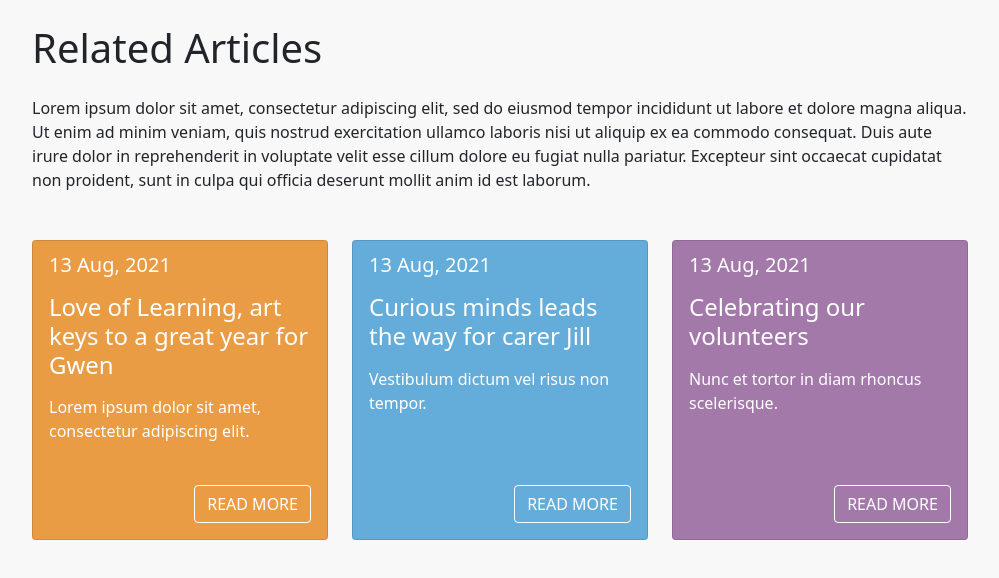
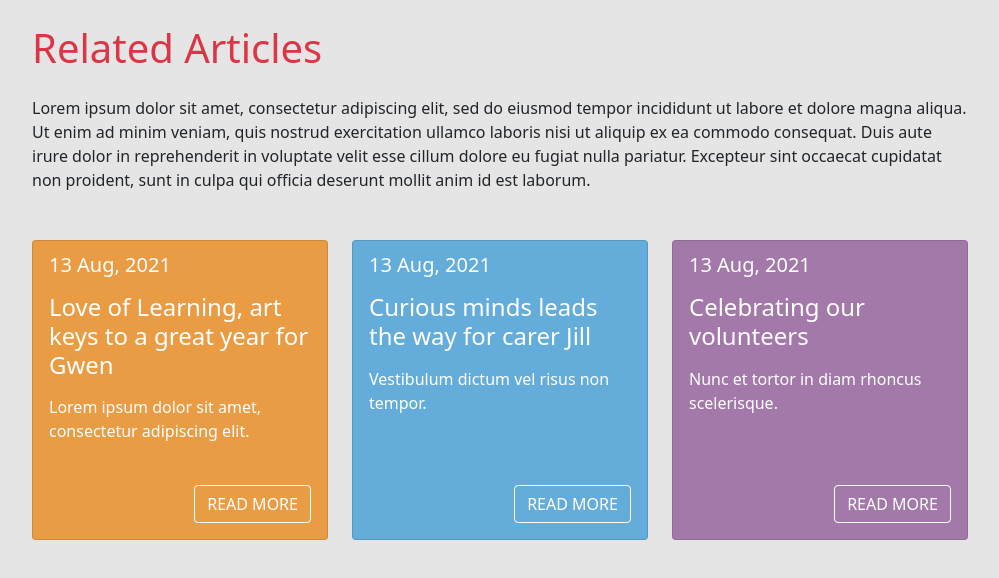
Before and after one commit to tross78/levo-test, a React (Create React App) app: page / in a window 1280 px wide. Shown: the top 578 px of the page, without its empty margins (140-1139 px from the left). Built offline with nearby package versions, Linux system fonts and the light colour scheme.

Commit message:
style updates

```diff
--- a/package.json
+++ b/package.json
@@ -16,7 +16,7 @@
   },
   "scripts": {
     "start": "react-scripts start",
-    "build": "react-scripts build && mv build dist",
+    "build": "rm -rf dist && react-scripts build && mv build dist",
     "test": "react-scripts test",
     "eject": "react-scripts eject"
   },
--- a/src/App.js
+++ b/src/App.js
@@ -5,7 +5,7 @@ function App() {
   const today = new Date();
   return (
     <div className="container w-75">
-      <h1 className="mt-4 mb-4">Related Articles</h1>
+      <h1 className="mt-4 mb-4 text-danger">Related Articles</h1>
       <p className="mb-5">
         Lorem ipsum dolor sit amet, consectetur adipiscing elit,
         sed do eiusmod tempor incididunt ut labore et dolore magna aliqua.
--- a/src/custom.scss
+++ b/src/custom.scss
@@ -1,5 +1,5 @@
 // Override default variables before the import
-$body-bg: #f8f8f8;
+$body-bg: #e5e5e5;
 
 $primary:  #e99c43;
 $secondary: #64acd9;
```
Also changed, not shown: 10 other files (tests, documents, lock files or other folders).
